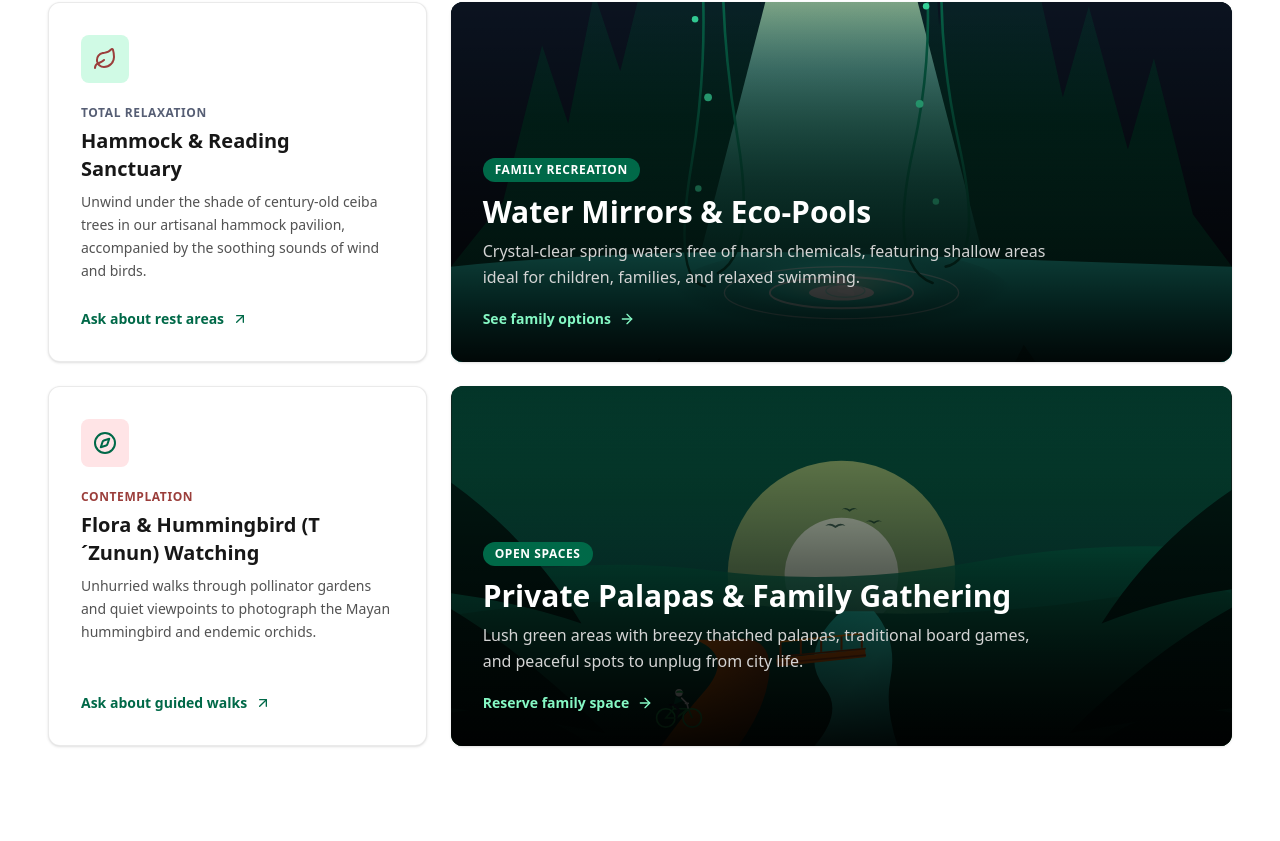
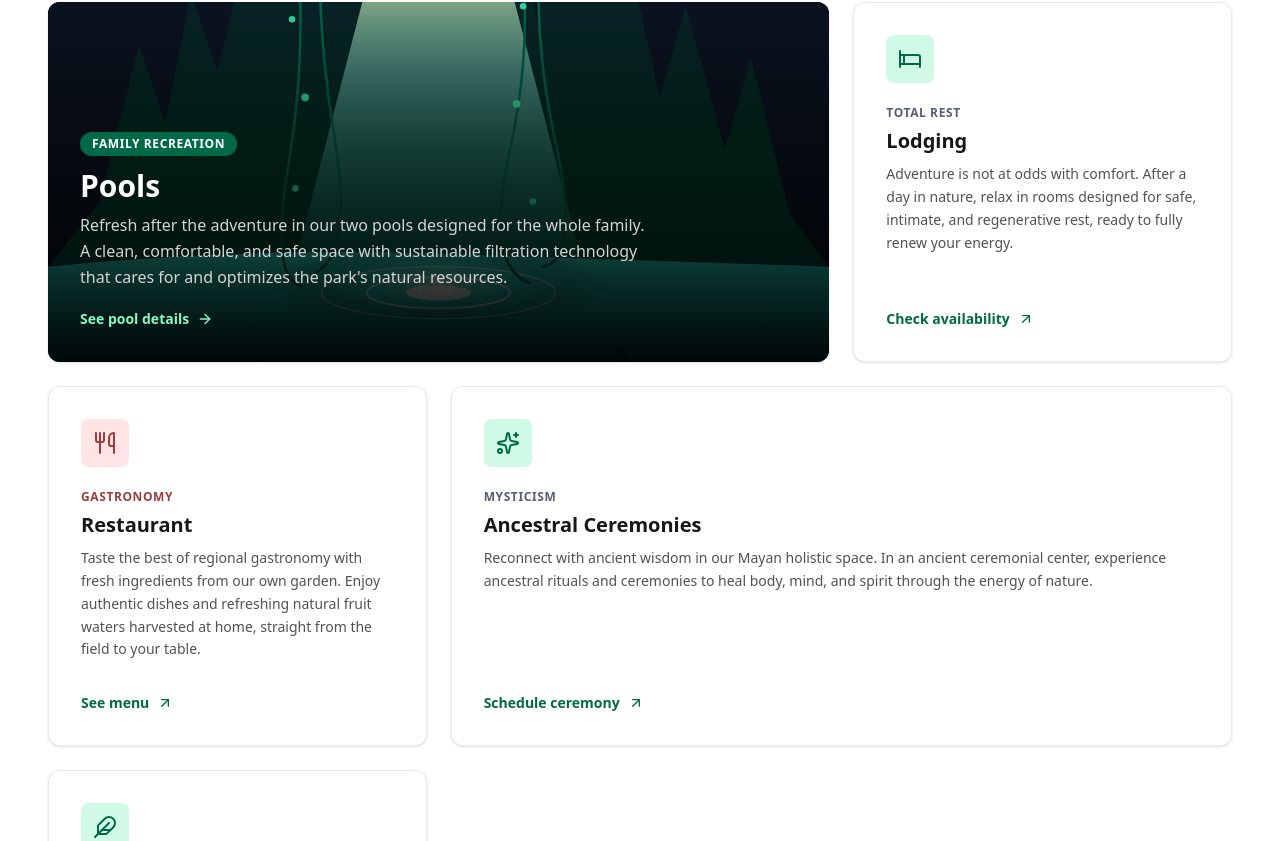
Before and after one commit to Didier03/grantzunun, a Next.js app: page / in a window 1280 px wide. Shown: the part 2479-3320 px from the top of the page. Built offline with nearby package versions, Linux system fonts and the light colour scheme.

Commit message:
Se agregan nuevos íconos y se actualizan descripciones, títulos y ubicaciones en los diccionarios de inglés y español.

```diff
--- a/components/activities/ActivityCard.tsx
+++ b/components/activities/ActivityCard.tsx
@@ -2,7 +2,7 @@
 
 import React from "react";
 import Image from "next/image";
-import { ArrowRight, ArrowUpRight, Zap, Leaf, Compass, Mountain, Tent, Star } from "lucide-react";
+import { ArrowRight, ArrowUpRight, Zap, Leaf, Compass, Mountain, Tent, Star, Bed, Utensils, Sparkles, Feather } from "lucide-react";
 import { ParkActivity } from "@/types";
 import { getWhatsAppUrl } from "@/lib/whatsapp";
 
@@ -26,6 +26,14 @@ export function ActivityCard({ activity }: ActivityCardProps) {
         return <Tent className="w-6 h-6 text-[#006948]" />;
       case "Star":
         return <Star className="w-6 h-6 text-[#006948]" />;
+      case "Bed":
+        return <Bed className="w-6 h-6 text-[#006948]" />;
+      case "Utensils":
+        return <Utensils className="w-6 h-6 text-[#9b3e3b]" />;
+      case "Sparkles":
+        return <Sparkles className="w-6 h-6 text-[#006948]" />;
+      case "Feather":
+        return <Feather className="w-6 h-6 text-[#006948]" />;
       default:
         return <Compass className="w-6 h-6 text-[#006948]" />;
     }
--- a/data/parkData.ts
+++ b/data/parkData.ts
@@ -4,7 +4,7 @@ export const PARK_INFO = {
   name: "El Gran T´Zunun",
   tagline: "Parque de Naturaleza y Aventura en la Selva",
   subtitle: "Tirolesas sobre la copa de los árboles, cenotes cristalinos milenarios, retos de circuito extremo y descanso idílico en el corazón verde de la península.",
-  location: "Península de Yucatán, México",
+  location: "Campeche, México",
   heroSlides: [
     {
       id: "slide-1",
--- a/i18n/dictionaries/en.ts
+++ b/i18n/dictionaries/en.ts
@@ -167,56 +167,69 @@ export const en: Dictionary = {
       "Spaces thoughtfully designed to slow down, enjoy family time, and reconnect with the serenity of the Mayan jungle at your own pace.",
     items: [
       {
-        id: "hamacas-selva",
-        title: "Hammock & Reading Sanctuary",
-        category: "Total Relaxation",
-        categoryColor: "emerald",
-        description:
-          "Unwind under the shade of century-old ceiba trees in our artisanal hammock pavilion, accompanied by the soothing sounds of wind and birds.",
-        iconName: "Leaf",
-        colSpan: "one-third",
-        ctaText: "Ask about rest areas",
-        whatsappMessage:
-          "Hi, I would like information about the recreation and relaxation zones at El Gran T´Zunun.",
-      },
-      {
-        id: "albercas-naturales",
-        title: "Water Mirrors & Eco-Pools",
+        id: "albercas",
+        title: "Pools",
         category: "Family Recreation",
         categoryColor: "secondary",
         description:
-          "Crystal-clear spring waters free of harsh chemicals, featuring shallow areas ideal for children, families, and relaxed swimming.",
+          "Refresh after the adventure in our two pools designed for the whole family. A clean, comfortable, and safe space with sustainable filtration technology that cares for and optimizes the park's natural resources.",
         image: "/images/cenote-sagrado.svg",
         colSpan: "two-thirds",
-        ctaText: "See family options",
+        ctaText: "See pool details",
         whatsappMessage:
-          "Hi, I would like information about the natural pools and family recreation at El Gran T´Zunun.",
+          "Hello, I want information about the Pools and family areas at El Gran T´Zunun.",
+      },
+      {
+        id: "hospedaje",
+        title: "Lodging",
+        category: "Total Rest",
+        categoryColor: "emerald",
+        description:
+          "Adventure is not at odds with comfort. After a day in nature, relax in rooms designed for safe, intimate, and regenerative rest, ready to fully renew your energy.",
+        iconName: "Bed",
+        colSpan: "one-third",
+        ctaText: "Check availability",
+        whatsappMessage:
+          "Hello, I want information and to check Lodging availability at El Gran T´Zunun.",
+      },
+      {
+        id: "restaurante",
+        title: "Restaurant",
+        category: "Gastronomy",
+        categoryColor: "tertiary",
+        description:
+          "Taste the best of regional gastronomy with fresh ingredients from our own garden. Enjoy authentic dishes and refreshing natural fruit waters harvested at home, straight from the field to your table.",
+        iconName: "Utensils",
+        colSpan: "one-third",
+        ctaText: "See menu",
+        whatsappMessage:
+          "Hello, I want information about the Restaurant and dining options at El Gran T´Zunun.",
+      },
+      {
+        id: "ceremonias",
+        title: "Ancestral Ceremonies",
+        category: "Mysticism",
+        categoryColor: "secondary",
+        description:
+          "Reconnect with ancient wisdom in our Mayan holistic space. In an ancient ceremonial center, experience ancestral rituals and ceremonies to heal body, mind, and spirit through the energy of nature.",
+        iconName: "Sparkles",
+        colSpan: "two-thirds",
+        ctaText: "Schedule ceremony",
+        whatsappMessage:
+          "Hello, I want information to participate in the Ancestral Ceremonies at El Gran T´Zunun.",
       },
       {
         id: "avistamiento-aves",
-        title: "Flora & Hummingbird (T´Zunun) Watching",
+        title: "Bird Watching",
         category: "Contemplation",
-        categoryColor: "tertiary",
-        description:
-          "Unhurried walks through pollinator gardens and quiet viewpoints to photograph the Mayan hummingbird and endemic orchids.",
-        iconName: "Compass",
-        colSpan: "one-third",
-        ctaText: "Ask about guided walks",
-        whatsappMessage:
-          "Hi, I would like information about birdwatching and contemplative trails at El Gran T´Zunun.",
-      },
-      {
-        id: "picnic-palapas",
-        title: "Private Palapas & Family Gathering",
-        category: "Open Spaces",
         categoryColor: "emerald",
         description:
-          "Lush green areas with breezy thatched palapas, traditional board games, and peaceful spots to unplug from city life.",
-        image: "/images/senderos-selva.svg",
-        colSpan: "two-thirds",
-        ctaText: "Reserve family space",
+          "Relax with the natural symphony of our birds in a protected environment. A contemplative experience that reduces stress and anxiety, while you discover species that find shelter and food in the park.",
+        iconName: "Feather",
+        colSpan: "one-third",
+        ctaText: "Tour information",
         whatsappMessage:
-          "Hi, I would like information about the private palapas and family gathering areas at El Gran T´Zunun.",
+          "Hello, I want information about the Bird Watching tours at El Gran T´Zunun.",
       },
     ],
   },
@@ -483,7 +496,7 @@ export const en: Dictionary = {
   footer: {
     rightsReserved: "All rights reserved.",
     locationTagline:
-      "Yucatán Peninsula, Mexico · Nature Reserve & Eco-Adventure Park",
+      "Campeche, Mexico · Nature Reserve & Eco-Adventure Park",
     directContact: "Direct Contact",
     directContactMsg:
       "Hi, I would like contact information and directions to El Gran T´Zunun.",
@@ -512,7 +525,7 @@ export const en: Dictionary = {
       "Do you have vegetarian options? Is a deposit required?...",
     submitBtn: "Continue on WhatsApp",
     footerNote:
-      "A direct chat will open with our guest service team in Yucatán.",
+      "A direct chat will open with our guest service team in Campeche.",
     extraOptions: {
       jungleRoom: "Jungle Comfort Cabin",
       glampingSuite: "Glamping Suite & Jacuzzi",
@@ -549,7 +562,7 @@ export const en: Dictionary = {
         ". Our park honors this messenger of life by protecting its natural habitat and offering every visitor a sanctuary of renewal and joy.",
       missionTitle: "Our Ecological Mission",
       missionDesc:
-        "To preserve the biocultural wealth of the Yucatán Peninsula through adventure and relaxation experiences that respect the flora, fauna, and traditions of Mayan communities.",
+        "To preserve the biocultural wealth of the Campeche through adventure and relaxation experiences that respect the flora, fauna, and traditions of Mayan communities.",
       statProtectedLabel: "Protected Reserve",
       statBirdSpeciesLabel: "Bird Species",
       timelineEyebrow: "Our Evolution",
--- a/i18n/dictionaries/es.ts
+++ b/i18n/dictionaries/es.ts
@@ -173,56 +173,69 @@ export const es = {
       "Espacios pensados para bajar el ritmo, convivir en familia y reconectar con la serenidad de la selva maya sin prisas.",
     items: [
       {
-        id: "hamacas-selva",
-        title: "Santuario de Hamacas & Lectura",
+        id: "albercas",
+        title: "Albercas",
+        category: "Recreación Familiar",
+        categoryColor: "secondary",
+        description:
+          "Refréscate tras la aventura en nuestras dos albercas diseñadas para toda la familia. Un espacio limpio, cómodo y seguro con tecnología de filtración sustentable que cuida y optimiza los recursos naturales del parque.",
+        image: "/images/cenote-sagrado.svg",
+        colSpan: "two-thirds",
+        ctaText: "Ver detalles de albercas",
+        whatsappMessage:
+          "Hola, quiero información sobre las Albercas y áreas familiares en El Gran T´Zunun.",
+      },
+      {
+        id: "hospedaje",
+        title: "Hospedaje",
         category: "Descanso Total",
         categoryColor: "emerald",
         description:
-          "Relájate bajo la sombra de ceibas centenarias en nuestro pabellón de hamacas artesanales, acompañado por el sonido natural del viento y las aves.",
-        iconName: "Leaf",
+          "La aventura no está peleada con la comodidad. Tras un día en la naturaleza, relájate en habitaciones diseñadas para un descanso seguro, íntimo y regenerativo, listas para renovar tu energía al máximo.",
+        iconName: "Bed",
         colSpan: "one-third",
-        ctaText: "Consultar áreas de descanso",
+        ctaText: "Consultar disponibilidad",
         whatsappMessage:
-          "Hola, quiero información sobre las zonas de recreación y descanso en El Gran T´Zunun.",
+          "Hola, quiero información y consultar disponibilidad de Hospedaje en El Gran T´Zunun.",
       },
       {
-        id: "albercas-naturales",
-        title: "Espejos de Agua & Albercas Ecológicas",
-        category: "Recreación Familiar",
+        id: "restaurante",
+        title: "Restaurante",
+        category: "Gastronomía",
+        categoryColor: "tertiary",
+        description:
+          "Saborea lo mejor de la gastronomía regional con ingredientes frescos de nuestro propio huerto. Disfruta platillos auténticos y refrescantes aguas de frutas naturales cosechadas en casa, del campo directo a tu mesa.",
+        iconName: "Utensils",
+        colSpan: "one-third",
+        ctaText: "Ver menú",
+        whatsappMessage:
+          "Hola, quiero información sobre el Restaurante y opciones gastronómicas en El Gran T´Zunun.",
+      },
+      {
+        id: "ceremonias",
+        title: "Ceremonias Ancestrales",
+        category: "Misticismo",
         categoryColor: "secondary",
         description:
-          "Aguas cristalinas de manantial libres de químicos agresivos, con zonas de baja profundidad ideales para niños, familias y nado relajado.",
-        image: "/images/cenote-sagrado.svg",
+          "Reconecta con la sabiduría milenaria en nuestro espacio holístico maya. En un antiguo centro ceremonial, vive rituales y ceremonias ancestrales para sanar cuerpo, mente y espíritu a través de la energía de la naturaleza.",
+        iconName: "Sparkles",
         colSpan: "two-thirds",
-        ctaText: "Ver opciones familiares",
+        ctaText: "Agendar ceremonia",
         whatsappMessage:
-          "Hola, quiero información sobre las albercas naturales y recreación familiar en El Gran T´Zunun.",
+          "Hola, quiero información para participar en las Ceremonias Ancestrales en El Gran T´Zunun.",
       },
       {
         id: "avistamiento-aves",
-        title: "Observación de Flora & Colibríes (T´Zunun)",
+        title: "Observación de Aves",
         category: "Contemplación",
-        categoryColor: "tertiary",
-        description:
-          "Recorridos pausados por jardines polinizadores y miradores silenciosos para fotografiar al colibrí maya y orquídeas endémicas.",
-        iconName: "Compass",
-        colSpan: "one-third",
-        ctaText: "Preguntar por recorridos",
-        whatsappMessage:
-          "Hola, quiero información sobre avistamiento de aves y senderos contemplativos en El Gran T´Zunun.",
-      },
-      {
-        id: "picnic-palapas",
-        title: "Palapas Privadas & Convivencia",
-        category: "Espacios Abiertos",
         categoryColor: "emerald",
         description:
-          "Áreas verdes con palapas frescas, juegos de mesa tradicionales y espacios tranquilos para desconectar del ritmo urbano.",
-        image: "/images/senderos-selva.svg",
-        colSpan: "two-thirds",
-        ctaText: "Reservar espacio familiar",
+          "Relájate con la sinfonía natural de nuestras aves en un entorno protegido. Una experiencia de contemplación que reduce el estrés y la ansiedad, mientras descubres especies que encuentran refugio y alimento en el parque.",
+        iconName: "Feather",
+        colSpan: "one-third",
+        ctaText: "Información de recorridos",
         whatsappMessage:
-          "Hola, me gustaría información sobre las palapas y áreas de convivencia en El Gran T´Zunun.",
+          "Hola, quiero información sobre los recorridos de Observación de Aves en El Gran T´Zunun.",
       },
     ] as ParkActivity[],
   },
@@ -489,7 +502,7 @@ export const es = {
   footer: {
     rightsReserved: "Todos los derechos reservados.",
     locationTagline:
-      "Península de Yucatán, México · Reserva Natural y Parque Ecoturístico",
+      "Campeche, México · Reserva Natural y Parque Ecoturístico",
     directContact: "Contacto Directo",
     directContactMsg:
       "Hola, quisiera información de contacto y cómo llegar a El Gran T´Zunun.",
@@ -518,7 +531,7 @@ export const es = {
       "¿Tienen comida vegetariana? ¿Requieren anticipo?...",
     submitBtn: "Continuar en WhatsApp",
     footerNote:
-      "Se abrirá un chat directo con nuestro equipo de atención en Yucatán.",
+      "Se abrirá un chat directo con nuestro equipo de atención en Campeche.",
     extraOptions: {
       jungleRoom: "Habitación Confort Selva",
       glampingSuite: "Suite Glamping & Jacuzzi",
@@ -555,7 +568,7 @@ export const es = {
         ". Nuestro parque honra a este mensajero de vida protegiendo su hábitat natural y ofreciendo a cada visitante un santuario de renovación y alegría.",
       missionTitle: "Nuestra Misión Ecológica",
       missionDesc:
-        "Preservar la riqueza biocultural de la Península de Yucatán mediante experiencias de aventura y descanso que respetan la flora, la fauna y las tradiciones de las comunidades mayas.",
+        "Preservar la riqueza biocultural de Campeche mediante experiencias de aventura y descanso que respetan la flora, la fauna y las tradiciones de las comunidades mayas.",
       statProtectedLabel: "Reserva Protegida",
       statBirdSpeciesLabel: "Especies de Aves",
       timelineEyebrow: "Nuestra Evolución",
```
